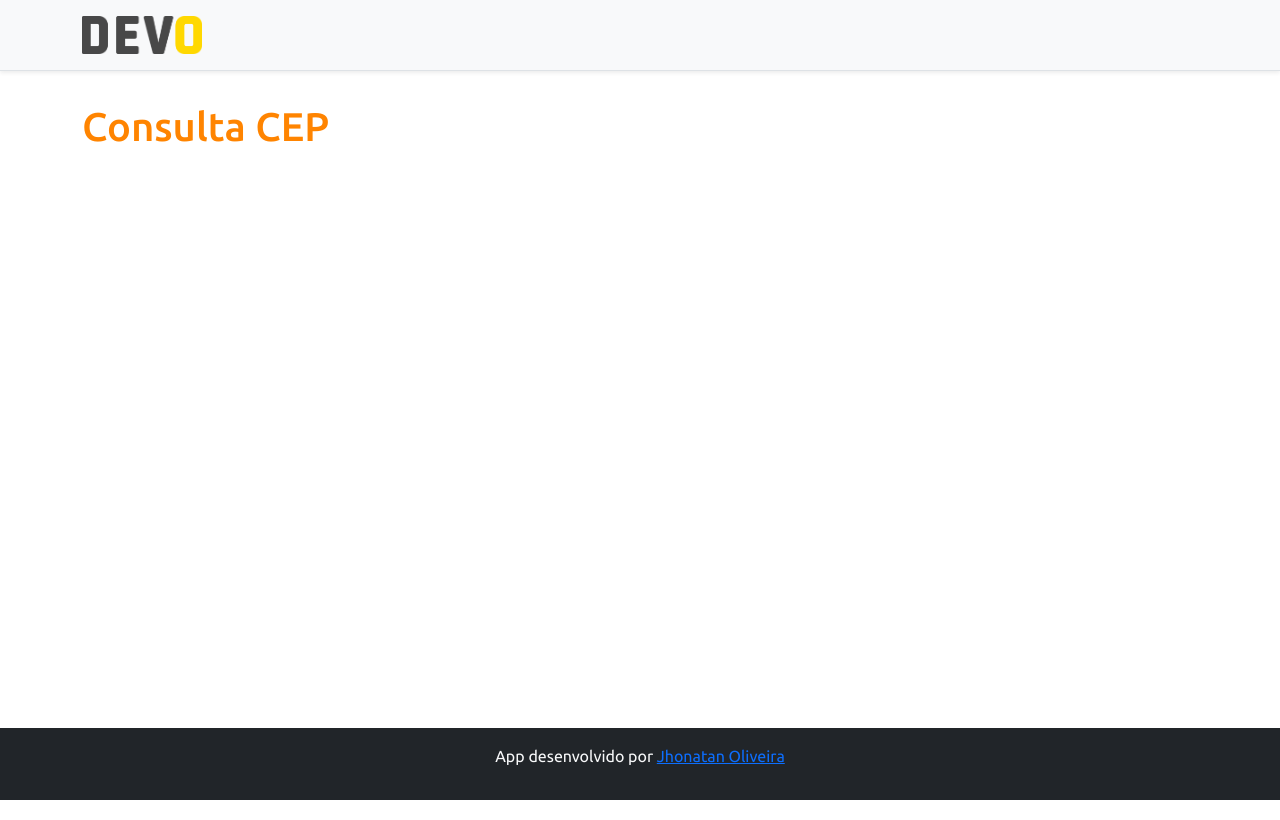
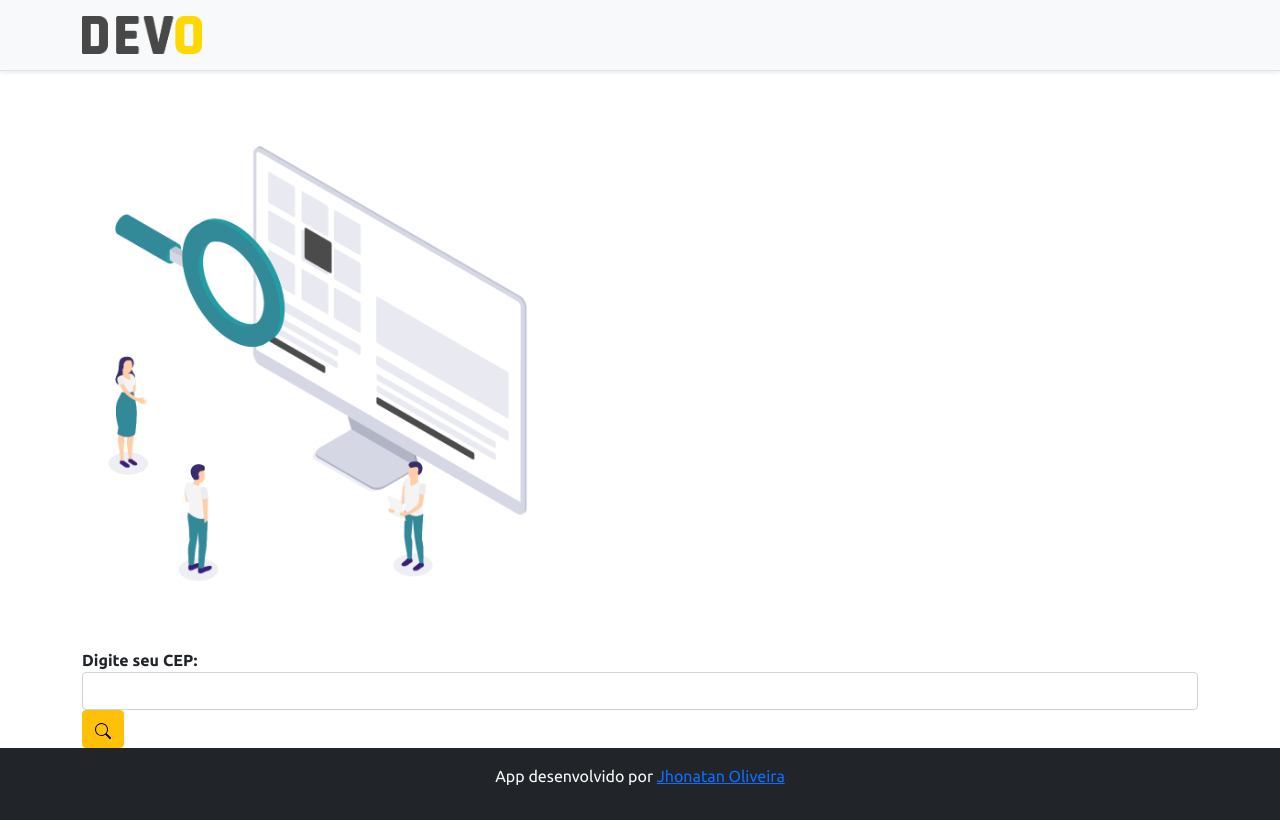
Before and after one commit to JhonatanDev0/ConsultaCepReact, a React (Create React App) app: page /consultacep in a window 1280 px wide. Built offline with nearby package versions, Linux system fonts and the light colour scheme.

Commit message:
Adicionando componentes Style

```diff
--- a/src/pages/Consultacep/index.tsx
+++ b/src/pages/Consultacep/index.tsx
@@ -1,3 +1,6 @@
+/* eslint-disable jsx-a11y/alt-text */
+import Search from 'assets/img/search.svg';
+import BuscaImg from "assets/img/busca-img.png";
 import Footer from "components/Footer";
 import NavBar from "components/NavBar";
 
@@ -6,7 +9,15 @@ function consultaCep() {
         <>
             <NavBar />
             <div className="container">
-                <h1 className="text-primary py-3">Consulta CEP</h1>
+                <img className="py-5" src={BuscaImg} />
+            </div>
+            <div className="container">
+                <form>
+                    <label className="fw-bold">Digite seu CEP:</label>
+                    <br />
+                    <input type="text" className="form-control" />
+                    <button className="btn btn-warning" type ="button"><img src={Search} /></button>
+                </form>
             </div>
             <Footer />
         </>
--- a/src/pages/Home/index.tsx
+++ b/src/pages/Home/index.tsx
@@ -12,7 +12,7 @@ function Home() {
                     <p className="lead">Consulte seu cep no botão abaixo:</p>
                     <hr />
                     <p>Esta aplicação consiste em exibir o resultado de sua busca a partir da utilização de uma API externa.</p>
-                    <Link className="btn btn-primary btn-lg" to="/consultacep">
+                    <Link className="btn btn-warning btn-lg" to="/consultacep">
                         Acessar
                     </Link>
                 </div>
```
Also changed, not shown: src/assets/img/busca-img.png (added), src/assets/img/search.svg (added).
